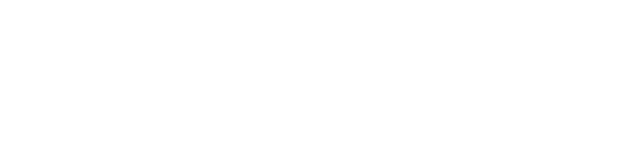
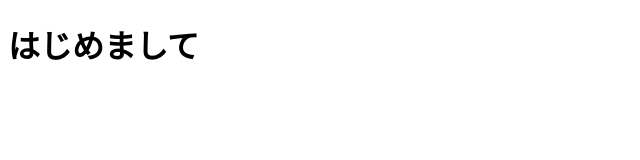
Before and after one commit to yasudaryuhei/first-test, a plain HTML site: page index.html in a window 1280 px wide. Shown: the whole page, without its empty margins (0-640 px from the left). Drawn offline with Linux system fonts and the light colour scheme.

Commit message:
見出し作成

```diff
--- a/index.html
+++ b/index.html
@@ -6,6 +6,6 @@
   <title>Document</title>
 </head>
 <body>
-
+  <h1>はじめまして</h1>
 </body>
 </html>
```
